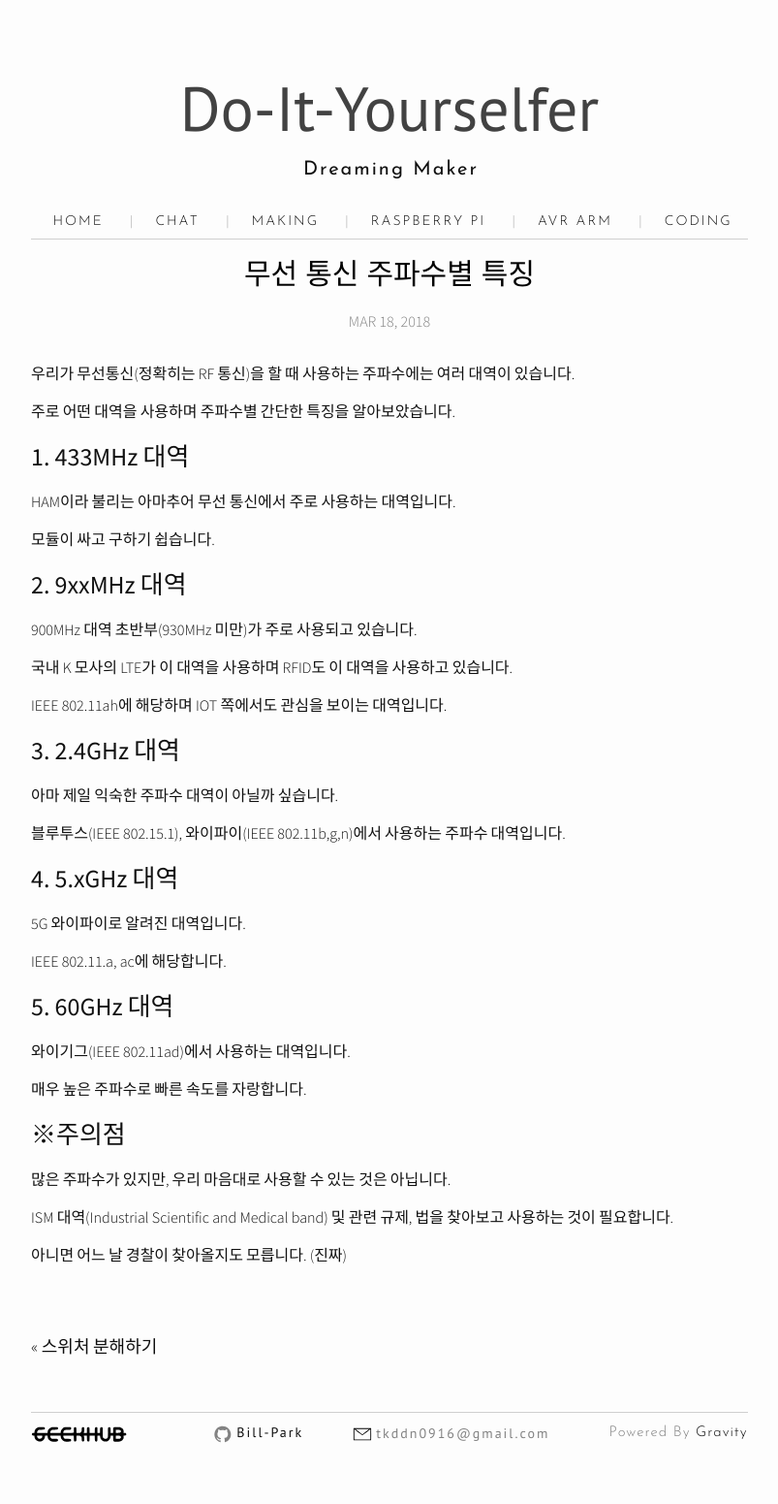
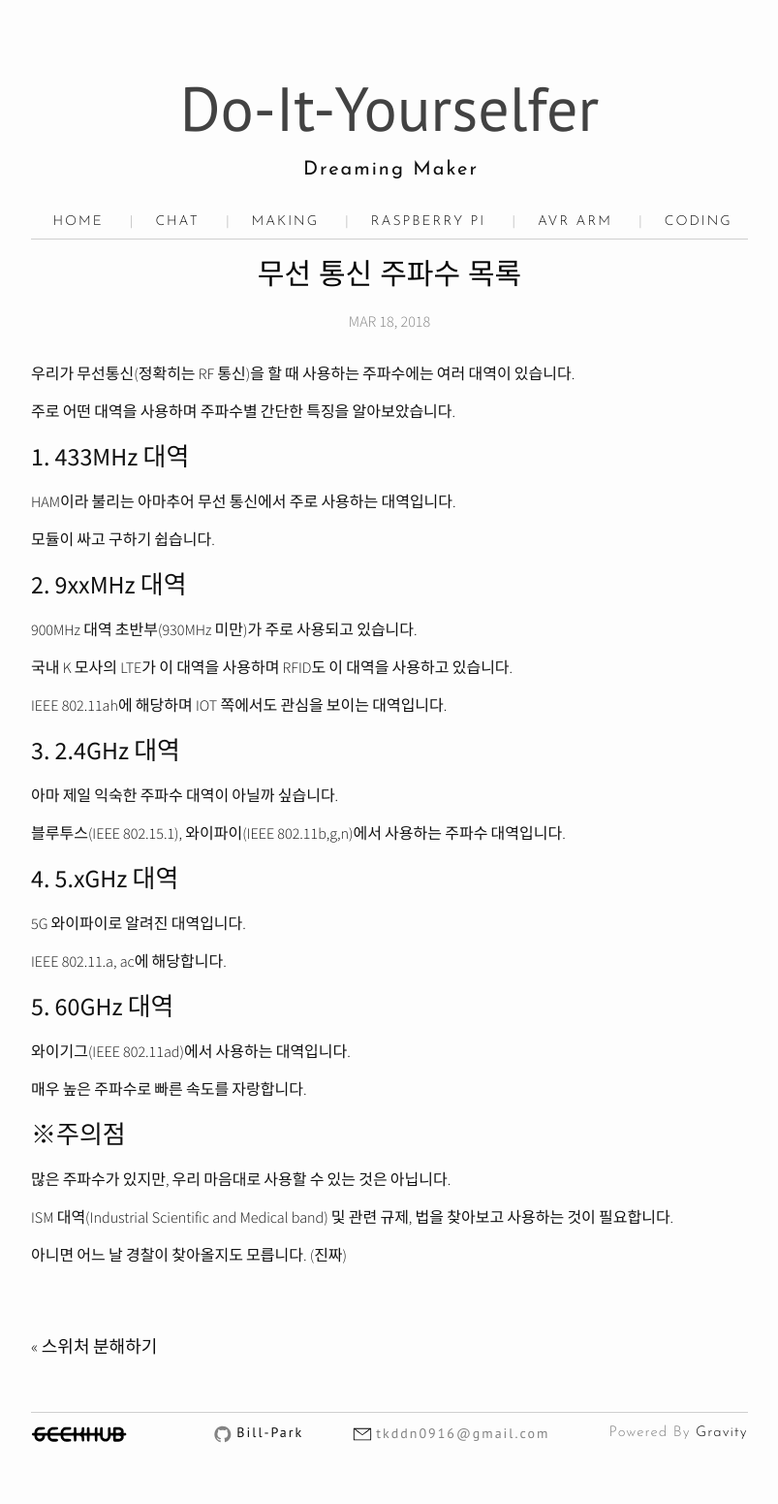
Before and after one commit to Bill-Park/bill-park.github.io, a Jekyll site: the page built from _posts/2018-03-18-list_of_frequency.markdown, in a window 1280 px wide. Shown: the whole page at 97% size, without its empty margins (238-1041 px from the left). Built offline with Jekyll 4.4.1, drawn with Linux system fonts in a browser that asks for light colours; nearby versions of some CDN libraries.

Commit message:
title change list_of_frequency

```diff
--- a/_posts/2018-03-18-list_of_frequency.markdown
+++ b/_posts/2018-03-18-list_of_frequency.markdown
@@ -1,6 +1,6 @@
 ---
 layout: post
-title:  "무선 통신 주파수별 특징"
+title:  "무선 통신 주파수 목록"
 categories: [making]
 ---
 
```
